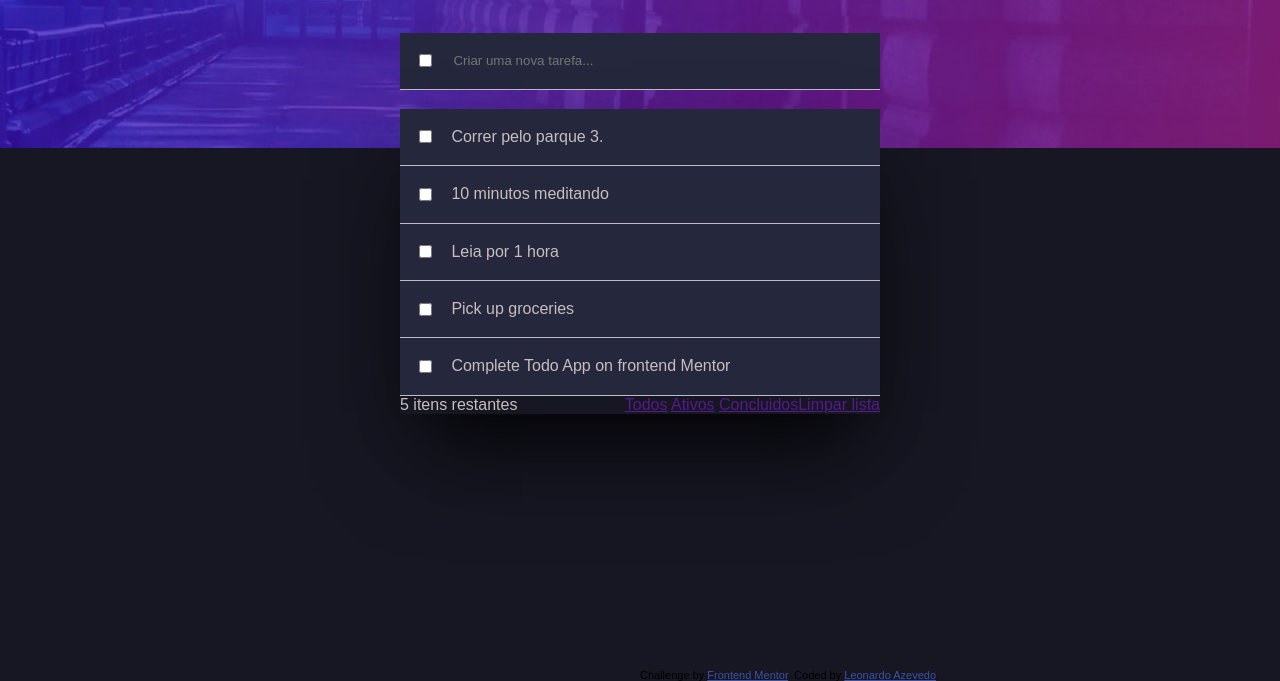
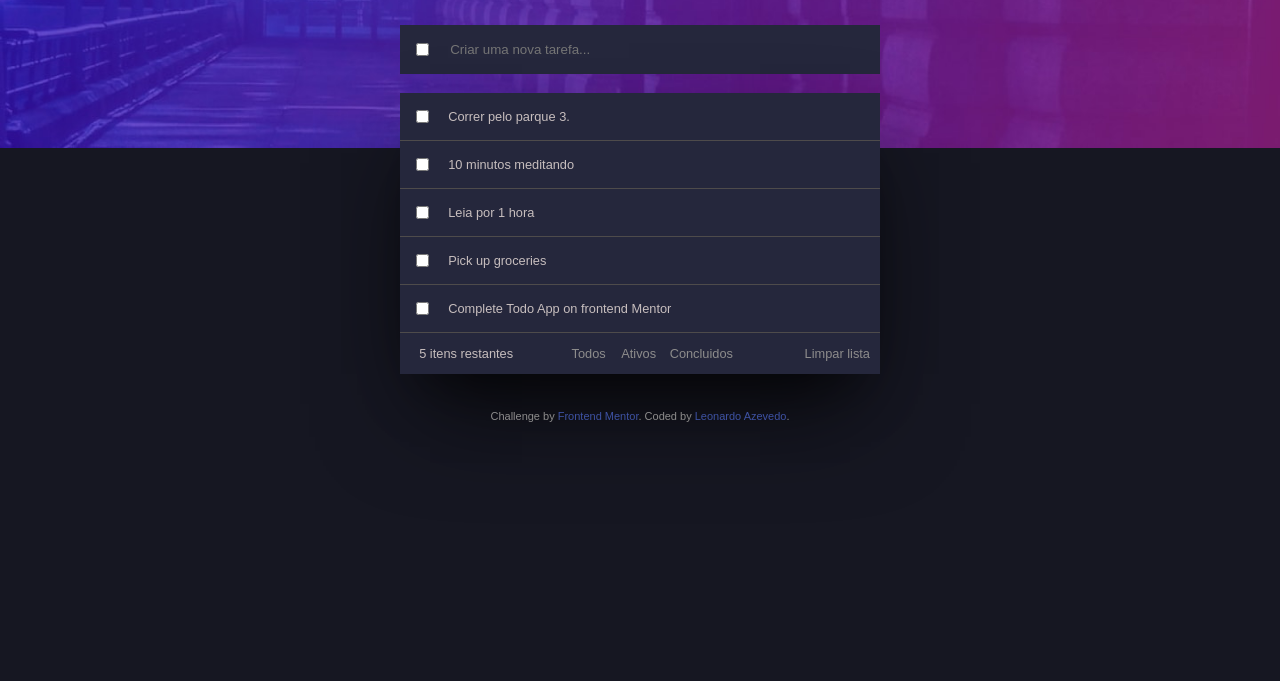
Before and after one commit to lleonardoazevedo/LUMA, a plain HTML site: page index.html in a window 1280 px wide. Shown: the part 119-800 px from the top of the page. Drawn offline with Linux system fonts and the light colour scheme.

Commit message:
task: estilização do site - 08.02.22

```diff
--- a/index.html
+++ b/index.html
@@ -35,7 +35,7 @@
         <!-- checklist -->
         <div class="content">
             <div class="item create">
-                <input type="checkbox" />
+                <input type="checkbox">
                 <input type="text" placeholder="Criar uma nova tarefa..." />
             </div>
 
@@ -70,16 +70,17 @@
 
                     <div class="filters">
                         <a href="">Todos</a>
-                        <a href="">Ativos</a>
+                        <a id="space" href="">Ativos</a>
                         <a href="">Concluidos</a>
                     </div>
-                    <div>
+                    <div class="filters2">
                         <a href="">Limpar lista</a>
                     </div>
                 </div>
             </div>
         </div>
     </div>
+
     <footer>
         <div class="attribution ft">
             Challenge by
--- a/style.css
+++ b/style.css
@@ -1,5 +1,4 @@
                 @import url('https://fonts.googleapis.com/css2?family=Josefin+Sans:ital,wght@0,100;0,200;0,300;0,400;0,500;0,600;0,700;1,100;1,200;1,300;1,400;1,500;1,600;1,700&display=swap');
-
                 /* variavel */
 
                  :root {
@@ -20,7 +19,7 @@ body {
                     justify-content: center;
                     align-items: center;
                     position: relative;
-    font-size: 1rem;
+                    font-size: 0.8rem;
                     /*18px = 1.12rem*/
                     background-image: var(--bg-dark);
                     background-repeat: no-repeat;
@@ -37,7 +36,7 @@ body {
                 .container {
                     display: flex;
                     flex-direction: column;
-    padding: 0 400px 0 400px;
+                    padding: 0px 400px 20px 400px;
                 }
 
                 .header {
@@ -53,18 +52,21 @@ h1 {
 
                 .create {
                     margin-bottom: 1.2rem;
-    ;
+                    background-color: #25273c;
+                    color: #25273c;
+                    border: none!important;
                 }
 
                 .todo-list {
                     box-shadow: rgba(0, 0, 0, 0.65) 0px 50px 100px -20px, rgba(0, 0, 0, 0.7) 0px 30px 60px -30px;
+                    border-radius: 1px 0 3px 4px;
                 }
 
                 input[type="text"] {
                     background-color: #25273c;
-    ;
-    border-bottom: rgb(163, 163, 155)!important;
+                    color: #bdbdc4;
                 }
+                /* Checklist riscado */
 
                 input:checked+p {
                     text-decoration: line-through;
@@ -73,24 +75,35 @@ input:checked+p {
 
                 input[type="checkbox"] {
                     margin-right: 1.2rem;
+                    border: 1px solid #333;
+                    background-color: #25273c !important;
+                    color: #333;
+                }
+
+                input:checked[type="checkbox"] {
+                    background-color: inset 0 0 100px rgba(0, 0, 0, 1);
+                }
+
+                .content {
+                    color: #25273c!important;
                 }
 
                 .item {
                     display: flex;
                     align-items: center;
-    border-bottom: 1px solid #bdbdc4;
+                    border-bottom: 1px solid #4e4b4b;
                     background-color: #25273c;
-    padding: 1.2rem;
+                    padding: 1rem;
                 }
 
                 .item:last-child {
                     border-bottom: 0;
+                    border-radius: 100px;
                 }
 
                 p {
-    margin: 0;
+                    margin-bottom: 0;
                     transition: background 0.2s;
-    flex: 1;
                     font-weight: 200;
                     color: #c7bebe;
                 }
@@ -98,17 +111,51 @@ p {
                 .actions {
                     display: flex;
                     justify-content: space-between;
+                    color: rgb(141, 140, 140);
+                    align-items: center;
+                    background-color: #25273c;
+                    padding-left: 1.2rem;
                 }
 
+                #space {
+                    margin: 0 10px 0 12px;
+                }
 
-/* Checklist riscado */
+                .filters {
+                    color: #2f2fe4;
+                    padding: 0.8rem;
+                    /* justify-content: space-between; */
+                    padding-right: 1rem;
+                    /* display: flex; */
+                }
+
+                .filters2 {
+                    padding: 10px;
+                    text-decoration: none;
+                }
+
+                a:link {
+                    background-color: rgb(141, 140, 140) text-decoration none;
+                }
+
+                a:hover {
+                    color: rgb(251, 250, 255);
+                    text-decoration: none;
+                }
+
+                a {
+                    color: rgb(141, 140, 140);
+                    text-decoration: none;
+                }
+
+                a:active {
+                    color: #2f2fe4;
+                }
 
                 .details {
                     text-align: center;
                     font-size: 10px;
                 }
-
-
                 /* DARK MODE */
 
                 @import url('https://fonts.googleapis.com/css2?family=Raleway&display=swap');
@@ -157,7 +204,9 @@ svg {
                 }
 
                 .ft {
-    position: fixed;
+                    position: relative;
                     bottom: 0;
-    left: 50%;
+                    color: rgb(141, 140, 140);
+                    align-items: flex-end;
+                    padding: 1rem;
                 }
```
Lines whose indentation alone changed are shown as unchanged.
